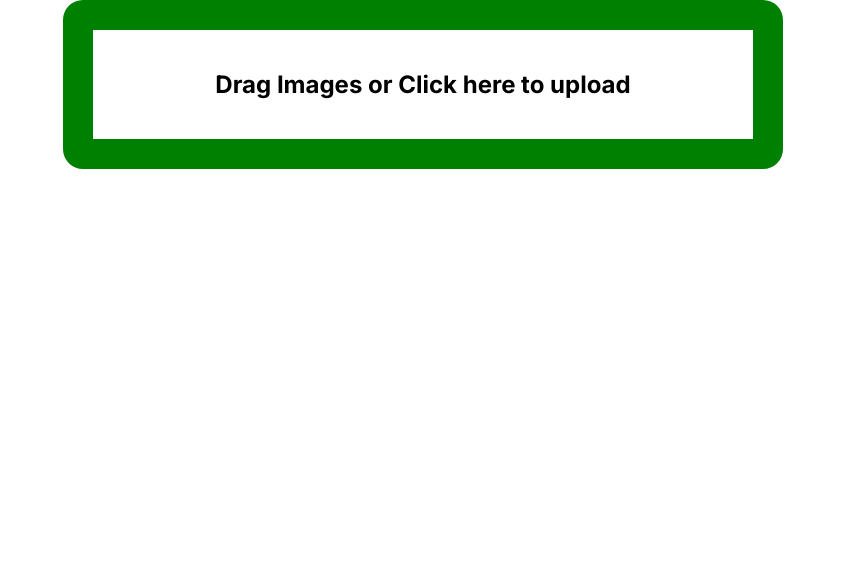
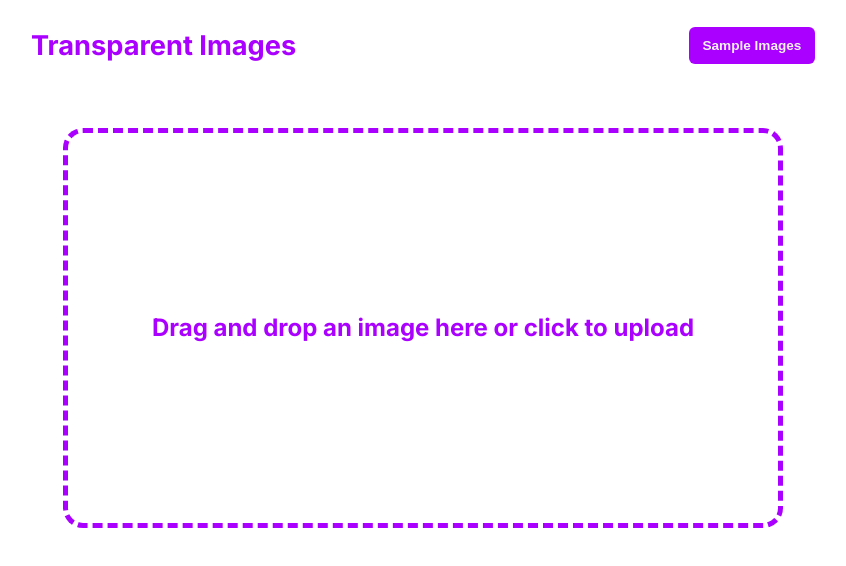
Before and after one commit to AdmiralFirefox/transparent-images, a Next.js app in the folder client/: page / in a window 1280 px wide. Shown: the top 566 px of the page, without its empty margins (217-1063 px from the left). Built offline with nearby package versions, Linux system fonts and the light colour scheme.

Commit message:
Added styling on the main content

```diff
--- /dev/null
+++ b/client/app/components/Header.tsx
@@ -0,0 +1,14 @@
+import styles from "@/styles/header.module.scss";
+
+const Header = () => {
+  return (
+    <header className={styles["header"]}>
+      <nav>
+        <h1>Transparent Images</h1>
+        <button>Sample Images</button>
+      </nav>
+    </header>
+  );
+};
+
+export default Header;
--- a/client/app/page.tsx
+++ b/client/app/page.tsx
@@ -5,6 +5,7 @@ import { useMutation } from "@tanstack/react-query";
 import useDragAndDrop from "@/hooks/useDragAndDrop";
 import Axios from "axios";
 import Image from "next/image";
+import Header from "./components/Header";
 import styles from "@/styles/page.module.scss";
 
 interface InputProps {
@@ -72,6 +73,9 @@ export default function Home() {
   }, [mutation.isSuccess, mutation.data]);
 
   return (
+    <>
+      <Header />
+
       <main>
         {inputMode ? (
           <div className={styles["container"]}>
@@ -82,9 +86,9 @@ export default function Home() {
                 onDragLeave={onDragLeave}
                 onDrop={onDrop}
               >
-              <h1 style={{ color: `${dragOver ? " yellowgreen" : ""}` }}>
+                <h1>
                   {!dragOver
-                  ? "Drag Images or Click here to upload"
+                    ? "Drag and drop an image here or click to upload"
                     : "Drop here..."}
                 </h1>
               </label>
@@ -125,5 +129,6 @@ export default function Home() {
           </>
         )}
       </main>
+    </>
   );
 }
--- /dev/null
+++ b/client/styles/header.module.scss
@@ -0,0 +1,36 @@
+@use "themeprovider/themeprovider" as theme;
+
+.header {
+  display: flex;
+  justify-content: center;
+
+  nav {
+    display: flex;
+    justify-content: space-between;
+    gap: 1.5em;
+    align-items: center;
+    width: min(50em, 87%);
+    padding: 1.7em 0.5em;
+
+    h1 {
+      font-size: clamp(1.2rem, 4vw, 1.7rem);
+      color: theme.$purple-color;
+    }
+
+    button {
+      padding: 0.8em 1em;
+      font-size: 0.85rem;
+      font-weight: 600;
+      background: theme.$purple-color;
+      color: theme.$white-color;
+      border: none;
+      border-radius: 6px;
+      transition: background 0.2s ease-in-out;
+      cursor: pointer;
+
+      &:hover {
+        background: theme.$purple-color-hover;
+      }
+    }
+  }
+}
--- a/client/styles/page.module.scss
+++ b/client/styles/page.module.scss
@@ -1,24 +1,32 @@
+@use "themeprovider/themeprovider" as theme;
+
 .container {
   width: 100%;
+  margin-top: 2.3em;
+  margin-bottom: 3em;
 
   form {
     width: 100%;
+    height: 25em;
     display: flex;
     justify-content: center;
 
     label {
-      width: min(45em, 100%);
-      border: 30px solid green;
+      width: min(45em, 90%);
+      border: 5px dashed theme.$purple-color;
       border-radius: 20px;
-      padding: 2.5em;
+      padding: 1.5em;
       display: inline-block;
       cursor: pointer;
-    }
 
-    label h1 {
-      font-size: clamp(1.3rem, 2vw, 1.5rem);
-      // font-family: var(--koho-bold);
-      text-align: center;
+      h1 {
+        font-size: clamp(1.3rem, 2vw, 1.5rem);
+        text-align: center;
+        color: theme.$purple-color;
+        display: grid;
+        place-items: center;
+        height: 100%;
+      }
     }
 
     input {
--- /dev/null
+++ b/client/styles/themeprovider/_colors.scss
@@ -0,0 +1,3 @@
+$white-color: hsl(0, 0%, 95%);
+$purple-color: hsl(280, 100%, 50%);
+$purple-color-hover: hsl(280, 100%, 60%);
--- /dev/null
+++ b/client/styles/themeprovider/_themeprovider.scss
@@ -0,0 +1 @@
+@forward "colors";
```
Lines whose indentation alone changed are shown as unchanged.
